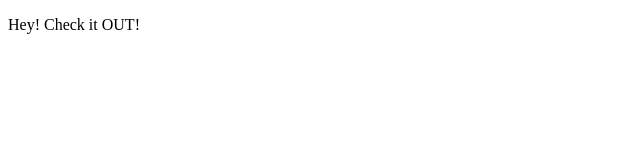
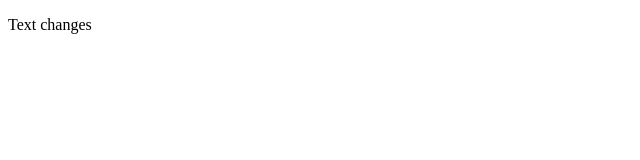
Before and after one commit to amareric/amareric.github.io, a plain HTML site: page index.html in a window 1280 px wide. Shown: the full height of the page, 0-640 px from the left. Drawn offline with Linux system fonts and the light colour scheme.

Commit message:
Change to text in page

```diff
--- a/index.html
+++ b/index.html
@@ -4,6 +4,6 @@
           <title> Github Page </title>
      </head>
      <body>
-           <p> Hey! Check it OUT! </p>
+           <p> Text changes </p>
      </body>
 </html>
```
